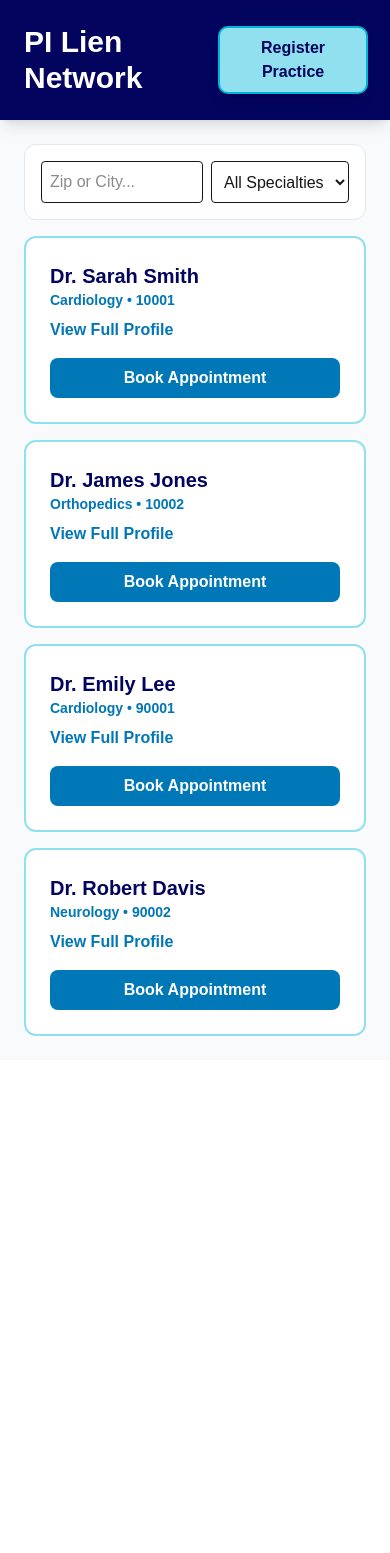
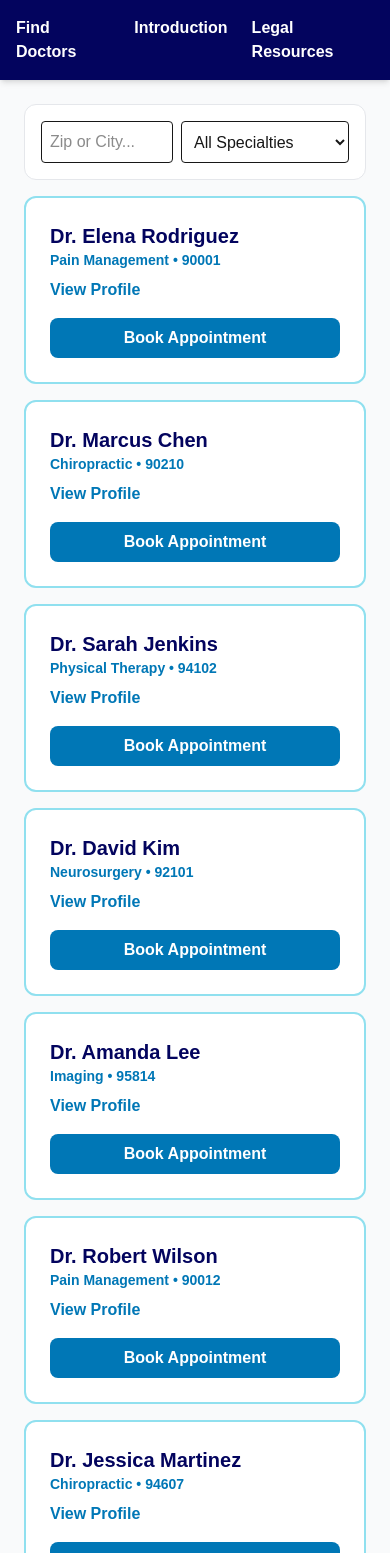
Before and after one commit to FoxfordC/pi-lien-network, a Next.js app: page / in a window 390 px wide. Shown: the top 1553 px of the page. Before the commit the page ends 1060 px from the top, so only its background shows below. Built offline with nearby package versions, Linux system fonts and the light colour scheme.

Commit message:
Initial commit of PI Network

```diff
--- /dev/null
+++ b/app/components/Navbar.tsx
@@ -0,0 +1,11 @@
+import Link from 'next/link';
+
+export default function Navbar() {
+  return (
+    <nav className="bg-[#03045E] p-4 text-white flex gap-6 font-bold shadow-md">
+      <Link href="/" className="hover:text-[#90E0EF]">Find Doctors</Link>
+      <Link href="/intro" className="hover:text-[#90E0EF]">Introduction</Link>
+      <Link href="/resources" className="hover:text-[#90E0EF]">Legal Resources</Link>
+    </nav>
+  );
+}
--- a/app/page.tsx
+++ b/app/page.tsx
@@ -1,103 +1,112 @@
 'use client';
 import dynamic from 'next/dynamic';
 import { useState } from 'react';
+import Navbar from './components/Navbar';
 
 const Map = dynamic(() => import('./ProviderMap'), { ssr: false });
 
 const ALL_PROVIDERS = [
-  { id: 1, name: "Dr. Sarah Smith", specialty: "Cardiology", state: "NY", zip: "10001", address: "123 Main St, New York, NY", bio: "Experienced in handling LOP personal injury claims.", education: "JHU", position: [40.7128, -74.0060] as [number, number] },
-  { id: 2, name: "Dr. James Jones", specialty: "Orthopedics", state: "NY", zip: "10002", address: "456 Oak Ave, New York, NY", bio: "Specialist in trauma-related orthopedics.", education: "UCLA", position: [40.7300, -73.9900] as [number, number] },
-  { id: 3, name: "Dr. Emily Lee", specialty: "Cardiology", state: "CA", zip: "90001", address: "789 Pine St, Los Angeles, CA", bio: "Accepts LOPs for complex cardiology cases.", education: "Stanford", position: [34.0522, -118.2437] as [number, number] },
-  { id: 4, name: "Dr. Robert Davis", specialty: "Neurology", state: "CA", zip: "90002", address: "321 Elm St, Los Angeles, CA", bio: "Board-certified for brain injury assessments.", education: "Harvard", position: [34.0700, -118.2500] as [number, number] }
+  { id: 1, name: "Dr. Elena Rodriguez", specialty: "Pain Management", zip: "90001", address: "100 Broadway, Los Angeles, CA", bio: "Focuses on chronic pain management using non-invasive techniques.", education: "UCSF", position: [34.0522, -118.2437] as [number, number] },
+  { id: 2, name: "Dr. Marcus Chen", specialty: "Chiropractic", zip: "90210", address: "200 Santa Monica Blvd, Beverly Hills, CA", bio: "Trauma-informed chiropractic adjustments.", education: "Parker University", position: [34.0736, -118.4004] as [number, number] },
+  { id: 3, name: "Dr. Sarah Jenkins", specialty: "Physical Therapy", zip: "94102", address: "300 Market St, San Francisco, CA", bio: "Rehabilitation for post-surgical injury cases.", education: "USC", position: [37.7749, -122.4194] as [number, number] },
+  { id: 4, name: "Dr. David Kim", specialty: "Neurosurgery", zip: "92101", address: "400 Fifth Ave, San Diego, CA", bio: "Complex spinal and brain injury specialist.", education: "Stanford", position: [32.7157, -117.1611] as [number, number] },
+  { id: 5, name: "Dr. Amanda Lee", specialty: "Imaging", zip: "95814", address: "500 Capitol Mall, Sacramento, CA", bio: "Advanced MRI and CT diagnostic reporting.", education: "UC Davis", position: [38.5816, -121.4944] as [number, number] },
+  { id: 6, name: "Dr. Robert Wilson", specialty: "Pain Management", zip: "90012", address: "600 N Main St, Los Angeles, CA", bio: "Epidural injections and trigger point relief.", education: "UCLA", position: [34.0549, -118.2396] as [number, number] },
+  { id: 7, name: "Dr. Jessica Martinez", specialty: "Chiropractic", zip: "94607", address: "700 Broadway, Oakland, CA", bio: "Specializes in whiplash recovery.", education: "Life West", position: [37.8044, -122.2712] as [number, number] },
+  { id: 8, name: "Dr. Brian O'Connor", specialty: "Physical Therapy", zip: "92626", address: "800 Bristol St, Costa Mesa, CA", bio: "Hand and wrist mobility expert.", education: "Chapman", position: [33.6846, -117.8965] as [number, number] },
+  { id: 9, name: "Dr. Emily Tran", specialty: "Neurosurgery", zip: "95113", address: "900 Almaden Blvd, San Jose, CA", bio: "Minimally invasive spinal decompression.", education: "Harvard", position: [37.3382, -121.8863] as [number, number] },
+  { id: 10, name: "Dr. Thomas Wright", specialty: "Imaging", zip: "93721", address: "1000 Van Ness, Fresno, CA", bio: "Radiology for accident litigation support.", education: "UCSF", position: [36.7378, -119.7871] as [number, number] },
+  { id: 11, name: "Dr. Karen White", specialty: "Pain Management", zip: "92801", address: "1100 Harbor Blvd, Anaheim, CA", bio: "Interventional pain management specialist.", education: "UCI", position: [33.8366, -117.9143] as [number, number] },
+  { id: 12, name: "Dr. Kevin Scott", specialty: "Chiropractic", zip: "95501", address: "1200 E St, Eureka, CA", bio: "Spinal alignment post-MVA.", education: "Palmer", position: [40.8021, -124.1637] as [number, number] },
+  { id: 13, name: "Dr. Sophia Garcia", specialty: "Physical Therapy", zip: "93101", address: "1300 State St, Santa Barbara, CA", bio: "Sports injury and accident rehab.", education: "CSUN", position: [34.4208, -119.6982] as [number, number] },
+  { id: 14, name: "Dr. James Huang", specialty: "Neurosurgery", zip: "94501", address: "1400 Webster St, Alameda, CA", bio: "Neuro-trauma specialized surgery.", education: "Johns Hopkins", position: [37.7663, -122.2445] as [number, number] },
+  { id: 15, name: "Dr. Lisa Peterson", specialty: "Imaging", zip: "92108", address: "1500 Hotel Circle, San Diego, CA", bio: "Diagnostic ultrasound and radiography.", education: "SDSU", position: [32.7673, -117.1527] as [number, number] },
+  { id: 16, name: "Dr. Michael Reed", specialty: "Pain Management", zip: "90067", address: "1600 Century Park, Los Angeles, CA", bio: "Chronic neck and back pain specialist.", education: "USC", position: [34.0596, -118.4187] as [number, number] },
+  { id: 17, name: "Dr. Olivia Bennett", specialty: "Chiropractic", zip: "94801", address: "1700 Macdonald Ave, Richmond, CA", bio: "Corrective exercise and alignment.", education: "Life West", position: [37.9358, -122.3477] as [number, number] },
+  { id: 18, name: "Dr. Daniel Castro", specialty: "Physical Therapy", zip: "95202", address: "1800 Main St, Stockton, CA", bio: "Post-accident mobility therapy.", education: "UOP", position: [37.9577, -121.2908] as [number, number] },
+  { id: 19, name: "Dr. Rachel Green", specialty: "Neurosurgery", zip: "93401", address: "1900 Chorro St, San Luis Obispo, CA", bio: "Peripheral nerve assessment.", education: "UCLA", position: [35.2828, -120.6596] as [number, number] },
+  { id: 20, name: "Dr. Paul Simon", specialty: "Imaging", zip: "94043", address: "2000 Charleston Rd, Mountain View, CA", bio: "Advanced imaging diagnostics.", education: "Stanford", position: [37.4093, -122.0620] as [number, number] }
 ];
 
 export default function Home() {
   const [searchQuery, setSearchQuery] = useState('');
   const [specialtyFilter, setSpecialtyFilter] = useState('All');
-  const [expandedId, setExpandedId] = useState<number | null>(null);
-  const [bookingId, setBookingId] = useState<number | null>(null);
+  const [expandedId, setExpandedId] = useState<any>(null);
+  const [bookingId, setBookingId] = useState<any>(null);
   const [isRegistering, setIsRegistering] = useState(false);
-  const [funderOption, setFunderOption] = useState('No Funder');
+  const [mapCenter, setMapCenter] = useState<[number, number]>([36.7783, -119.4179]);
+  const getDistance = (lat1: number, lon1: number, lat2: number, lon2: number) => {
+  const R = 3959; // Miles
+  const dLat = (lat2 - lat1) * Math.PI / 180;
+  const dLon = (lon2 - lon1) * Math.PI / 180;
+  const a = Math.sin(dLat/2) * Math.sin(dLat/2) + Math.cos(lat1 * Math.PI/180) * Math.cos(lat2 * Math.PI/180) * Math.sin(dLon/2) * Math.sin(dLon/2);
+    return R * 2 * Math.atan2(Math.sqrt(a), Math.sqrt(1-a));
+  };
+  const handleSearch = (val: string) => {
+    setSearchQuery(val);
+    const found = ALL_PROVIDERS.find(p => p.zip === val);
 
-  const filteredProviders = ALL_PROVIDERS.filter(p => {
-    const matchesSearch = searchQuery === '' || p.address.toLowerCase().includes(searchQuery.toLowerCase()) || p.zip.includes(searchQuery);
+    if (found) {
+      setMapCenter(found.position);
+    } else if (val.startsWith("90")) {
+      setMapCenter([34.0522, -118.2437]);
+    } else if (val.startsWith("94")) {
+      setMapCenter([37.7749, -122.4194]);
+    } else if (val.startsWith("92")) {
+      setMapCenter([32.7157, -117.1611]);
+    }
+  };
+
+
+  const filteredProviders = [...ALL_PROVIDERS]
+  .filter(p => {
+    const isZipSearch = searchQuery.length === 5 && !isNaN(Number(searchQuery));
+    const matchesSearch = isZipSearch || searchQuery === '' || p.address.toLowerCase().includes(searchQuery.toLowerCase());
     const matchesSpecialty = specialtyFilter === 'All' || p.specialty === specialtyFilter;
     return matchesSearch && matchesSpecialty;
+  })
+  .sort((a, b) => {
+    const found = ALL_PROVIDERS.find(p => p.zip === searchQuery);
+    if (!found) return 0;
+
+    const distA = getDistance(found.position[0], found.position[1], a.position[0], a.position[1]);
+    const distB = getDistance(found.position[0], found.position[1], b.position[0], b.position[1]);
+    return distA - distB;
   });
+
 
   return (
     <main className="min-h-screen bg-gray-50">
-      <header className="bg-[#03045E] p-6 text-white flex justify-between items-center shadow-lg">
-        <h1 className="text-3xl font-bold">PI Lien Network</h1>
-        <button onClick={() => setIsRegistering(true)} className="bg-[#90E0EF] text-[#03045E] px-4 py-2 rounded-lg font-bold cursor-pointer hover:bg-white shadow-lg ring-2 ring-[#00B4D8]">
-          Register Practice
-        </button>
-      </header>
-
+      <Navbar /> {/* Used your Navbar component */}
       <div className="container mx-auto p-6 grid grid-cols-1 lg:grid-cols-2 gap-8">
         <section className="space-y-4">
-          {/* Filters */}
           <div className="bg-white p-4 rounded-xl border border-gray-200 flex gap-2">
-            <input type="text" placeholder="Zip or City..." className="border p-2 rounded w-full" onChange={(e) => setSearchQuery(e.target.value)} />
+            <input type="text" placeholder="Zip or City..." className="border p-2 rounded w-full" onChange={(e) => handleSearch(e.target.value)} />
             <select className="border p-2 rounded" onChange={(e) => setSpecialtyFilter(e.target.value)}>
               <option value="All">All Specialties</option>
-              <option value="Cardiology">Cardiology</option>
-              <option value="Orthopedics">Orthopedics</option>
-              <option value="Neurology">Neurology</option>
+              <option value="Pain Management">Pain Management</option>
+              <option value="Chiropractic">Chiropractic</option>
+              <option value="Physical Therapy">Physical Therapy</option>
+              <option value="Neurosurgery">Neurosurgery</option>
+              <option value="Imaging">Imaging</option>
             </select>
           </div>
-
           {filteredProviders.map(p => (
-            <div key={p.id} className="bg-white p-6 rounded-xl border-2 border-[#90E0EF] hover:border-[#0077B6] transition-colors">
+            <div key={p.id} className="bg-white p-6 rounded-xl border-2 border-[#90E0EF]">
               <h3 className="text-xl font-bold text-[#03045E]">{p.name}</h3>
               <p className="text-sm font-semibold text-[#0077B6]">{p.specialty} • {p.zip}</p>
-              <button onClick={() => setExpandedId(expandedId === p.id ? null : p.id)} className="text-[#0077B6] font-bold mt-2 cursor-pointer hover:underline">
-                {expandedId === p.id ? 'Hide Details' : 'View Full Profile'}
+              <button onClick={() => setExpandedId(expandedId === p.id ? null : p.id)} className="text-[#0077B6] font-bold mt-2 hover:underline">
+                {expandedId === p.id ? 'Hide Details' : 'View Profile'}
               </button>
-              {expandedId === p.id && <div className="mt-2 text-sm italic text-gray-600">Bio: {p.bio}</div>}
-              <button onClick={() => setBookingId(p.id)} className="mt-4 w-full bg-[#0077B6] text-white py-2 rounded-lg font-bold cursor-pointer hover:bg-[#03045E]">Book Appointment</button>
+              {expandedId === p.id && <div className="mt-2 text-sm italic text-gray-600">{p.bio}</div>}
+              <button onClick={() => setBookingId(p.id)} className="mt-4 w-full bg-[#0077B6] text-white py-2 rounded-lg font-bold">Book Appointment</button>
             </div>
           ))}
         </section>
-
         <section className="sticky top-6 h-[600px] border-2 border-[#00B4D8] rounded-2xl overflow-hidden hidden lg:block shadow-xl">
-          <Map providers={filteredProviders} center={[39.8283, -98.5795]} />
+          <Map providers={filteredProviders} center={mapCenter} />
         </section>
       </div>
-
-      {bookingId && (
-        <div className="fixed inset-0 bg-black bg-opacity-50 flex items-center justify-center p-4 z-50">
-          <div className="bg-white p-8 rounded-xl max-w-lg w-full max-h-[90vh] overflow-y-auto">
-            <h2 className="text-2xl font-bold mb-4 text-[#03045E]">Book Appointment</h2>
-            <div className="space-y-3">
-              {['Client Name', 'DOB', 'Address', 'Date of Incident', 'Law Firm Name', 'Attorney Name', 'Case Manager Name', 'Injury Description', 'Incident Description'].map(f => (
-                <input key={f} placeholder={f} className="w-full border-2 border-[#90E0EF] p-2 rounded focus:ring-2 focus:ring-[#0077B6] outline-none" />
-              ))}
-              <select onChange={(e) => setFunderOption(e.target.value)} className="w-full border-2 p-2 rounded">
-                <option>No Funder</option><option>No Preferred Funder</option><option>Chosen Funder</option>
-              </select>
-              {funderOption === 'Chosen Funder' && <input placeholder="Enter Funder Name" className="w-full border-2 p-2 rounded" />}
-              <button onClick={() => setBookingId(null)} className="w-full bg-[#0077B6] text-white py-2 rounded font-bold cursor-pointer">Submit</button>
-              <button onClick={() => setBookingId(null)} className="w-full mt-2 text-gray-500 cursor-pointer">Cancel</button>
-            </div>
-          </div>
-        </div>
-      )}
-
-      {isRegistering && (
-        <div className="fixed inset-0 bg-black bg-opacity-50 flex items-center justify-center p-4 z-50">
-          <div className="bg-white p-8 rounded-xl max-w-lg w-full">
-            <h2 className="text-2xl font-bold mb-4 text-[#03045E]">Practice Registration</h2>
-            <div className="space-y-3">
-              {['Full Name', 'Practice Name', 'Medical License #', 'Specialty', 'Office Address', 'Email', 'Phone'].map(f => (
-                <input key={f} placeholder={f} className="w-full border-2 border-[#90E0EF] p-2 rounded focus:ring-2 focus:ring-[#0077B6] outline-none" />
-              ))}
-              <button onClick={() => setIsRegistering(false)} className="w-full bg-[#0077B6] text-white py-2 rounded font-bold cursor-pointer">Submit Application</button>
-              <button onClick={() => setIsRegistering(false)} className="w-full mt-2 text-gray-500 cursor-pointer">Cancel</button>
-            </div>
-          </div>
-        </div>
-      )}
     </main>
   );
 }
```
Also changed, not shown: app/ProviderMap.tsx (+17 -15 lines), app/intro/page.tsx (added, +27 -0 lines), app/resources/page.tsx (added, +28 -0 lines).
